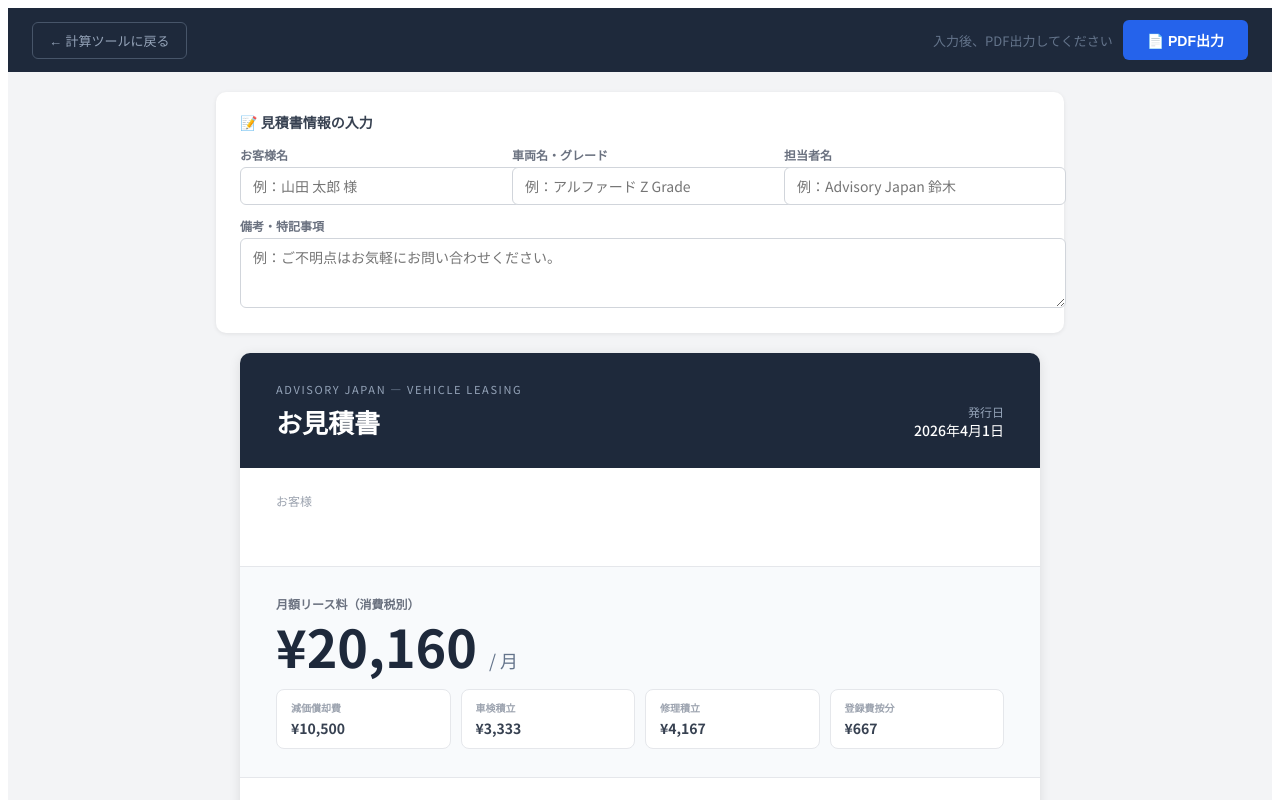
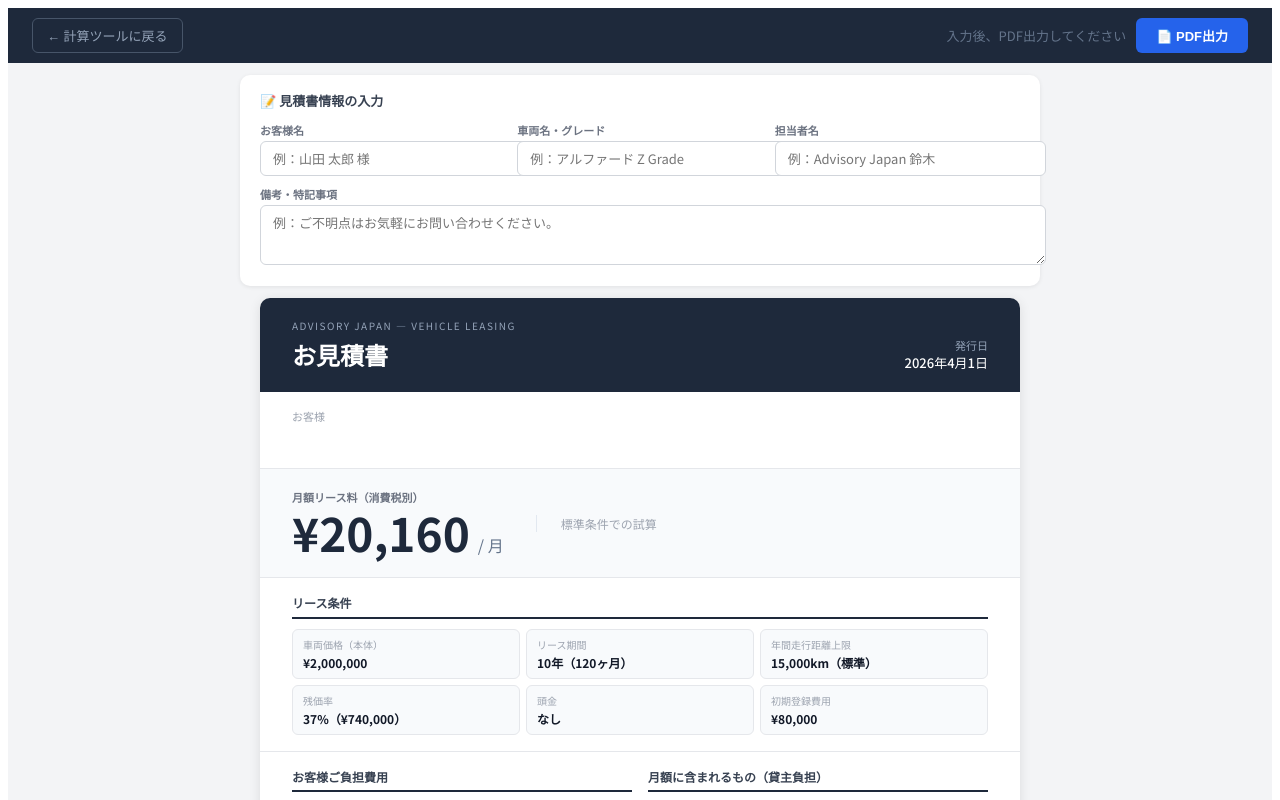
Before and after one commit to ATHgrabber/lease-calculator, a React (Vite) app: page / in a window 1280 px wide. Both pictures are taken after a click on the button "📋 見積書を作成". Shown: the top 800 px of the page. Built offline with nearby package versions, Linux system fonts and the light colour scheme.

Commit message:
見積書を1ページ対応にコンパクト化（内訳カード削除）

```diff
--- a/src/LeaseCalculator.jsx
+++ b/src/LeaseCalculator.jsx
@@ -20,107 +20,130 @@ function QuoteView({ r, params, onBack }) {
   const [notes, setNotes] = useState("");
   const today = new Date().toLocaleDateString("ja-JP", { year: "numeric", month: "long", day: "numeric" });
   const mileage = MILEAGE_OPTIONS[params.mileageIdx];
-  const iS = { border:"1px solid #d1d5db", borderRadius:6, padding:"8px 12px", fontSize:14, width:"100%", outline:"none", fontFamily:"inherit", color:"#1f2937", background:"white" };
-  const lS = { fontSize:12, color:"#6b7280", marginBottom:4, display:"block", fontWeight:600 };
+  const iS = { border:"1px solid #d1d5db", borderRadius:6, padding:"7px 12px", fontSize:13, width:"100%", outline:"none", fontFamily:"inherit", color:"#1f2937", background:"white" };
+  const lS = { fontSize:11, color:"#6b7280", marginBottom:3, display:"block", fontWeight:600 };
   return (
     <div style={{ minHeight:"100vh", background:"#f3f4f6", fontFamily:"'Noto Sans JP','Hiragino Kaku Gothic ProN',sans-serif" }}>
       <style>{`
         @import url('https://fonts.googleapis.com/css2?family=Noto+Sans+JP:wght@400;500;700&display=swap');
-        @media print { .no-print{display:none!important} body{background:white!important} .qp{box-shadow:none!important;margin:0!important;border-radius:0!important} *{-webkit-print-color-adjust:exact!important;print-color-adjust:exact!important} }
+        @media print {
+          .no-print{display:none!important}
+          body{background:white!important}
+          .qp{box-shadow:none!important;margin:0!important;border-radius:0!important}
+          *{-webkit-print-color-adjust:exact!important;print-color-adjust:exact!important}
+          @page{margin:10mm}
+        }
         input:focus,textarea:focus{border-color:#2563eb!important;box-shadow:0 0 0 2px rgba(37,99,235,.15)}
       `}</style>
-      <div className="no-print" style={{background:"#1e293b",padding:"12px 24px",display:"flex",justifyContent:"space-between",alignItems:"center"}}>
-        <button onClick={onBack} style={{background:"none",border:"1px solid #475569",color:"#94a3b8",padding:"8px 16px",borderRadius:6,cursor:"pointer",fontSize:13}}>← 計算ツールに戻る</button>
+
+      <div className="no-print" style={{background:"#1e293b",padding:"10px 24px",display:"flex",justifyContent:"space-between",alignItems:"center"}}>
+        <button onClick={onBack} style={{background:"none",border:"1px solid #475569",color:"#94a3b8",padding:"7px 14px",borderRadius:6,cursor:"pointer",fontSize:13}}>← 計算ツールに戻る</button>
         <div style={{display:"flex",gap:10,alignItems:"center"}}>
           <span style={{color:"#64748b",fontSize:13}}>入力後、PDF出力してください</span>
-          <button onClick={()=>window.print()} style={{background:"#2563eb",border:"none",color:"white",padding:"10px 24px",borderRadius:6,cursor:"pointer",fontSize:14,fontWeight:600}}>📄 PDF出力</button>
+          <button onClick={()=>window.print()} style={{background:"#2563eb",border:"none",color:"white",padding:"8px 20px",borderRadius:6,cursor:"pointer",fontSize:13,fontWeight:600}}>📄 PDF出力</button>
         </div>
       </div>
-      <div className="no-print" style={{maxWidth:800,margin:"20px auto",background:"white",borderRadius:10,padding:"20px 24px",boxShadow:"0 1px 4px rgba(0,0,0,.08)"}}>
-        <div style={{fontSize:14,fontWeight:700,color:"#374151",marginBottom:14}}>📝 見積書情報の入力</div>
-        <div style={{display:"grid",gridTemplateColumns:"1fr 1fr 1fr",gap:16,marginBottom:12}}>
+
+      <div className="no-print" style={{maxWidth:760,margin:"12px auto",background:"white",borderRadius:10,padding:"16px 20px",boxShadow:"0 1px 4px rgba(0,0,0,.08)"}}>
+        <div style={{fontSize:13,fontWeight:700,color:"#374151",marginBottom:12}}>📝 見積書情報の入力</div>
+        <div style={{display:"grid",gridTemplateColumns:"1fr 1fr 1fr",gap:12,marginBottom:10}}>
           <div><label style={lS}>お客様名</label><input style={iS} value={clientName} onChange={e=>setClientName(e.target.value)} placeholder="例：山田 太郎 様" /></div>
           <div><label style={lS}>車両名・グレード</label><input style={iS} value={vehicleName} onChange={e=>setVehicleName(e.target.value)} placeholder="例：アルファード Z Grade" /></div>
           <div><label style={lS}>担当者名</label><input style={iS} value={staffName} onChange={e=>setStaffName(e.target.value)} placeholder="例：Advisory Japan 鈴木" /></div>
         </div>
-        <div><label style={lS}>備考・特記事項</label><textarea style={{...iS,height:52,resize:"vertical"}} value={notes} onChange={e=>setNotes(e.target.value)} placeholder="例：ご不明点はお気軽にお問い合わせください。" /></div>
+        <div><label style={lS}>備考・特記事項</label><textarea style={{...iS,height:44,resize:"vertical"}} value={notes} onChange={e=>setNotes(e.target.value)} placeholder="例：ご不明点はお気軽にお問い合わせください。" /></div>
       </div>
-      <div className="qp" style={{maxWidth:800,margin:"0 auto 40px",background:"white",borderRadius:10,boxShadow:"0 2px 12px rgba(0,0,0,.1)",overflow:"hidden"}}>
-        <div style={{background:"#1e293b",padding:"28px 36px",display:"flex",justifyContent:"space-between",alignItems:"flex-end"}}>
+
+      <div className="qp" style={{maxWidth:760,margin:"0 auto 20px",background:"white",borderRadius:10,boxShadow:"0 2px 12px rgba(0,0,0,.1)",overflow:"hidden"}}>
+
+        <div style={{background:"#1e293b",padding:"20px 32px",display:"flex",justifyContent:"space-between",alignItems:"flex-end"}}>
           <div>
-            <div style={{fontSize:11,color:"#94a3b8",letterSpacing:"0.15em",textTransform:"uppercase",marginBottom:6}}>Advisory Japan — Vehicle Leasing</div>
-            <div style={{fontSize:26,fontWeight:700,color:"white"}}>お見積書</div>
+            <div style={{fontSize:10,color:"#94a3b8",letterSpacing:"0.15em",textTransform:"uppercase",marginBottom:4}}>Advisory Japan — Vehicle Leasing</div>
+            <div style={{fontSize:24,fontWeight:700,color:"white"}}>お見積書</div>
           </div>
-          <div style={{textAlign:"right"}}><div style={{fontSize:12,color:"#94a3b8"}}>発行日</div><div style={{fontSize:14,color:"white",fontWeight:500}}>{today}</div></div>
+          <div style={{textAlign:"right"}}>
+            <div style={{fontSize:11,color:"#94a3b8"}}>発行日</div>
+            <div style={{fontSize:13,color:"white",fontWeight:500}}>{today}</div>
+          </div>
         </div>
-        <div style={{padding:"24px 36px",borderBottom:"1px solid #e5e7eb",display:"flex",justifyContent:"space-between",alignItems:"flex-start"}}>
+
+        <div style={{padding:"16px 32px",borderBottom:"1px solid #e5e7eb",display:"flex",justifyContent:"space-between",alignItems:"center"}}>
           <div>
-            <div style={{fontSize:12,color:"#9ca3af",marginBottom:4}}>お客様</div>
-            <div style={{fontSize:20,fontWeight:700,color:"#111827"}}>{clientName||"　　　　　　　　　　"}</div>
-            {vehicleName&&<div style={{fontSize:13,color:"#6b7280",marginTop:4}}>対象車両：{vehicleName}</div>}
+            <div style={{fontSize:11,color:"#9ca3af",marginBottom:2}}>お客様</div>
+            <div style={{fontSize:18,fontWeight:700,color:"#111827"}}>{clientName||"　　　　　　　　　　"}</div>
+            {vehicleName&&<div style={{fontSize:12,color:"#6b7280",marginTop:2}}>対象車両：{vehicleName}</div>}
           </div>
-          {staffName&&<div style={{textAlign:"right"}}><div style={{fontSize:12,color:"#9ca3af",marginBottom:2}}>担当</div><div style={{fontSize:14,color:"#374151"}}>{staffName}</div></div>}
+          {staffName&&<div style={{textAlign:"right"}}><div style={{fontSize:11,color:"#9ca3af",marginBottom:1}}>担当</div><div style={{fontSize:13,color:"#374151"}}>{staffName}</div></div>}
         </div>
-        <div style={{padding:"28px 36px",background:"#f8fafc",borderBottom:"1px solid #e5e7eb"}}>
-          <div style={{fontSize:12,color:"#6b7280",fontWeight:600,marginBottom:8}}>月額リース料（消費税別）</div>
-          <div style={{display:"flex",alignItems:"baseline",gap:12}}>
-            <div style={{fontSize:52,fontWeight:800,color:"#1e293b",lineHeight:1}}>{formatYen(r.leaseMonthly)}</div>
-            <div style={{fontSize:18,color:"#64748b"}}>/ 月</div>
+
+        <div style={{padding:"20px 32px",background:"#f8fafc",borderBottom:"1px solid #e5e7eb",display:"flex",alignItems:"center",gap:32}}>
+          <div>
+            <div style={{fontSize:11,color:"#6b7280",fontWeight:600,marginBottom:4}}>月額リース料（消費税別）</div>
+            <div style={{display:"flex",alignItems:"baseline",gap:8}}>
+              <div style={{fontSize:46,fontWeight:800,color:"#1e293b",lineHeight:1}}>{formatYen(r.leaseMonthly)}</div>
+              <div style={{fontSize:16,color:"#64748b"}}>/ 月</div>
+            </div>
           </div>
-          <div style={{marginTop:16,display:"grid",gridTemplateColumns:"repeat(4,1fr)",gap:10}}>
-            {[{l:"減価償却費",v:formatYen(r.depreciationMonthly)},{l:"車検積立",v:formatYen(r.inspectionMonthly)},{l:"修理積立",v:formatYen(r.repairMonthly)},{l:"登録費按分",v:formatYen(r.registrationMonthly)}].map(({l,v})=>(
-              <div key={l} style={{background:"white",border:"1px solid #e5e7eb",borderRadius:8,padding:"10px 14px"}}>
-                <div style={{fontSize:10,color:"#9ca3af",fontWeight:600,marginBottom:3}}>{l}</div>
-                <div style={{fontSize:14,color:"#374151",fontWeight:600}}>{v}</div>
-              </div>
-            ))}
+          <div style={{flex:1,borderLeft:"1px solid #e2e8f0",paddingLeft:24}}>
+            {r.shortTermPremium>0&&<div style={{fontSize:12,color:"#854d0e",marginBottom:4}}>※ 短期契約割増（{params.years}年）▲ {formatYen(r.shortTermPremium)}/月 含む</div>}
+            {r.mileageDiscount>0&&<div style={{fontSize:12,color:"#166534",marginBottom:4}}>※ 走行距離割引（{mileage.label}）▼ {formatYen(r.mileageDiscount)}/月 適用</div>}
+            {r.downPayment>0&&<div style={{fontSize:12,color:"#1d4ed8"}}>※ 頭金 {formatYen(r.downPayment)} 適用済</div>}
+            {!r.shortTermPremium&&!r.mileageDiscount&&!r.downPayment&&<div style={{fontSize:12,color:"#9ca3af"}}>標準条件での試算</div>}
           </div>
-          {r.shortTermPremium>0&&<div style={{marginTop:10,padding:"8px 14px",background:"#fef9c3",border:"1px solid #fde047",borderRadius:6,fontSize:13,color:"#854d0e",display:"flex",justifyContent:"space-between"}}><span>短期契約割増（{params.years}年）</span><span>▲ {formatYen(r.shortTermPremium)} / 月</span></div>}
-          {r.mileageDiscount>0&&<div style={{marginTop:8,padding:"8px 14px",background:"#f0fdf4",border:"1px solid #86efac",borderRadius:6,fontSize:13,color:"#166534",display:"flex",justifyContent:"space-between"}}><span>走行距離割引（{mileage.label}）</span><span>▼ {formatYen(r.mileageDiscount)} / 月</span></div>}
         </div>
-        <div style={{padding:"24px 36px",borderBottom:"1px solid #e5e7eb"}}>
-          <div style={{fontSize:13,fontWeight:700,color:"#374151",marginBottom:14,paddingBottom:8,borderBottom:"2px solid #1e293b"}}>リース条件</div>
-          <div style={{display:"grid",gridTemplateColumns:"1fr 1fr",gap:0}}>
-            {[{label:"車両価格（本体）",value:formatYen(params.carPrice)},{label:"リース期間",value:`${params.years}年（${r.months}ヶ月）`},{label:"年間走行距離上限",value:mileage.label},{label:"残価率（査定補正前）",value:`${(r.residualRate*100).toFixed(0)}%（${formatYen(r.residualValue)}）`},{label:"頭金",value:params.downPayment>0?formatYen(params.downPayment):"なし"},{label:"初期登録費用",value:formatYen(params.registration)}].map(({label,value},i)=>(
-              <div key={label} style={{padding:"10px 0",borderBottom:"1px solid #f3f4f6",display:"flex",justifyContent:"space-between",paddingRight:i%2===0?24:0,paddingLeft:i%2===1?24:0,borderLeft:i%2===1?"1px solid #f3f4f6":"none"}}>
-                <span style={{fontSize:13,color:"#6b7280"}}>{label}</span>
-                <span style={{fontSize:13,color:"#111827",fontWeight:600}}>{value}</span>
+
+        <div style={{padding:"16px 32px",borderBottom:"1px solid #e5e7eb"}}>
+          <div style={{fontSize:12,fontWeight:700,color:"#374151",marginBottom:10,paddingBottom:6,borderBottom:"2px solid #1e293b"}}>リース条件</div>
+          <div style={{display:"grid",gridTemplateColumns:"1fr 1fr 1fr",gap:6}}>
+            {[
+              {label:"車両価格（本体）",value:formatYen(params.carPrice)},
+              {label:"リース期間",value:`${params.years}年（${r.months}ヶ月）`},
+              {label:"年間走行距離上限",value:mileage.label},
+              {label:"残価率",value:`${(r.residualRate*100).toFixed(0)}%（${formatYen(r.residualValue)}）`},
+              {label:"頭金",value:params.downPayment>0?formatYen(params.downPayment):"なし"},
+              {label:"初期登録費用",value:formatYen(params.registration)},
+            ].map(({label,value})=>(
+              <div key={label} style={{padding:"7px 10px",background:"#f8fafc",borderRadius:6,border:"1px solid #e5e7eb"}}>
+                <div style={{fontSize:10,color:"#9ca3af",marginBottom:2}}>{label}</div>
+                <div style={{fontSize:12,color:"#111827",fontWeight:600}}>{value}</div>
               </div>
             ))}
           </div>
         </div>
-        <div style={{padding:"24px 36px",borderBottom:"1px solid #e5e7eb",background:"#fafafa"}}>
-          <div style={{fontSize:13,fontWeight:700,color:"#374151",marginBottom:14,paddingBottom:8,borderBottom:"2px solid #1e293b"}}>お客様ご負担費用（月額リース料に含まれません）</div>
-          <div style={{display:"grid",gridTemplateColumns:"1fr 1fr",gap:10}}>
-            {[{label:"自動車保険（任意）",value:"お客様手配",note:"車両保険込みを推奨"},{label:"タイヤ・消耗品",value:"実費",note:"摩耗・パンク等"},{label:"ガソリン・充電費",value:"実費",note:"使用量に応じて"},{label:"洗車・クリーニング",value:"実費",note:"任意"},{label:"駐車場代",value:"実費",note:"契約者負担"},{label:"違反罰金・事故費用",value:"実費",note:"契約者負担"}].map(({label,value,note})=>(
-              <div key={label} style={{background:"white",border:"1px solid #e5e7eb",borderRadius:8,padding:"12px 14px",display:"flex",justifyContent:"space-between",alignItems:"center"}}>
-                <div><div style={{fontSize:13,color:"#374151",fontWeight:500}}>{label}</div><div style={{fontSize:11,color:"#9ca3af",marginTop:2}}>{note}</div></div>
-                <div style={{fontSize:13,color:"#6b7280",fontWeight:600}}>{value}</div>
-              </div>
-            ))}
+
+        <div style={{padding:"16px 32px",borderBottom:"1px solid #e5e7eb",display:"grid",gridTemplateColumns:"1fr 1fr",gap:16}}>
+          <div>
+            <div style={{fontSize:12,fontWeight:700,color:"#374151",marginBottom:8,paddingBottom:5,borderBottom:"2px solid #1e293b"}}>お客様ご負担費用</div>
+            <div style={{fontSize:11,color:"#6b7280",lineHeight:1.9}}>
+              ・ 自動車保険（任意・車両保険込み推奨）<br/>
+              ・ タイヤ・オイル等の消耗品<br/>
+              ・ ガソリン・充電費用<br/>
+              ・ 駐車場代・洗車費用<br/>
+              ・ 違反罰金・事故費用
+            </div>
+          </div>
+          <div>
+            <div style={{fontSize:12,fontWeight:700,color:"#374151",marginBottom:8,paddingBottom:5,borderBottom:"2px solid #1e293b"}}>月額に含まれるもの（貸主負担）</div>
+            <div style={{display:"flex",flexDirection:"column",gap:5}}>
+              {[{l:"✅ 車検費用",n:`3・5・7・9年目（計${formatYen(r.totalInspection)}）`},{l:"✅ 法定点検・修理費積立",n:"年間積立 "+formatYen(params.annualRepair)}].map(({l,n})=>(
+                <div key={l} style={{background:"#f0fdf4",border:"1px solid #bbf7d0",borderRadius:6,padding:"6px 10px"}}>
+                  <div style={{fontSize:12,color:"#166534",fontWeight:500}}>{l}</div>
+                  <div style={{fontSize:10,color:"#4ade80"}}>{n}</div>
+                </div>
+              ))}
+            </div>
           </div>
         </div>
-        <div style={{padding:"24px 36px",borderBottom:"1px solid #e5e7eb"}}>
-          <div style={{fontSize:13,fontWeight:700,color:"#374151",marginBottom:14,paddingBottom:8,borderBottom:"2px solid #1e293b"}}>月額リース料に含まれるもの（貸主負担）</div>
-          <div style={{display:"grid",gridTemplateColumns:"repeat(3,1fr)",gap:10}}>
-            {[{label:"車検費用",icon:"✅"},{label:"法定点検",icon:"✅"},{label:"修理費積立",icon:"✅"}].map(({label,icon})=>(
-              <div key={label} style={{background:"#f0fdf4",border:"1px solid #bbf7d0",borderRadius:8,padding:"10px 14px",display:"flex",alignItems:"center",gap:8}}>
-                <span>{icon}</span><span style={{fontSize:13,color:"#166534",fontWeight:500}}>{label}</span>
-              </div>
-            ))}
+
+        {notes&&<div style={{padding:"12px 32px",borderBottom:"1px solid #e5e7eb"}}><span style={{fontSize:11,fontWeight:700,color:"#374151"}}>備考：</span><span style={{fontSize:12,color:"#4b5563",marginLeft:8}}>{notes}</span></div>}
+
+        <div style={{padding:"14px 32px",background:"#f8fafc"}}>
+          <div style={{fontSize:10,color:"#9ca3af",lineHeight:1.8}}>
+            ※ 本見積書の金額は参考値です。残価率は中古車市場の一般的な参考値に基づき試算しています。消費税は別途申し受けます。金利・損害保険料は含まれておりません。正式なご契約の際は別途契約書をご確認ください。
           </div>
-          <div style={{marginTop:10,fontSize:12,color:"#9ca3af"}}>※ 車検スケジュール：3年目¥120,000 / 5年目¥80,000 / 7年目¥120,000 / 9年目¥80,000（{params.years}年間合計：{formatYen(r.totalInspection)}）</div>
-        </div>
-        {notes&&<div style={{padding:"20px 36px",borderBottom:"1px solid #e5e7eb"}}><div style={{fontSize:12,fontWeight:700,color:"#374151",marginBottom:6}}>備考</div><div style={{fontSize:13,color:"#4b5563",lineHeight:1.8}}>{notes}</div></div>}
-        <div style={{padding:"20px 36px",background:"#f8fafc"}}>
-          <div style={{fontSize:11,color:"#9ca3af",lineHeight:1.8}}>
-            ※ 本見積書の金額は参考値です。残価率は中古車市場の一般的な参考値に基づき試算しています。<br/>
-            ※ 消費税は別途申し受けます。金利・損害保険料は含まれておりません。<br/>
-            ※ 正式なご契約の際は別途契約書をご確認ください。
-          </div>
-          <div style={{marginTop:12,paddingTop:12,borderTop:"1px solid #e5e7eb",display:"flex",justifyContent:"space-between"}}>
-            <div style={{fontSize:11,color:"#9ca3af"}}>Advisory Japan Vehicle Leasing</div>
-            <div style={{fontSize:11,color:"#9ca3af"}}>発行：{today}</div>
+          <div style={{marginTop:8,paddingTop:8,borderTop:"1px solid #e5e7eb",display:"flex",justifyContent:"space-between"}}>
+            <div style={{fontSize:10,color:"#9ca3af"}}>Advisory Japan Vehicle Leasing</div>
+            <div style={{fontSize:10,color:"#9ca3af"}}>発行：{today}</div>
           </div>
         </div>
       </div>
@@ -209,7 +232,6 @@ export default function LeaseCalculator() {
         .pdf-btn:hover { background: rgba(59,130,246,0.25) !important; transform: translateY(-1px); }
         @media print { .no-print { display: none !important; } * { -webkit-print-color-adjust: exact !important; print-color-adjust: exact !important; } }
       `}</style>
-
       <div style={{ background: "linear-gradient(180deg, #0a1628 0%, #060d1a 100%)", borderBottom: "1px solid #1a2d4a", padding: "36px 24px 28px", marginBottom: 32 }}>
         <div style={{ maxWidth: 720, margin: "0 auto", display: "flex", justifyContent: "space-between", alignItems: "flex-start" }}>
           <div>
@@ -229,7 +251,6 @@ export default function LeaseCalculator() {
           </div>
         </div>
       </div>
-
       <div style={{ maxWidth: 720, margin: "0 auto", padding: "0 20px" }}>
         <div style={{ display: "grid", gridTemplateColumns: "1fr 1fr", gap: 16 }}>
           <div style={{ background: "#0b1929", border: "1px solid #1a2d4a", borderRadius: 16, padding: "28px 24px" }}>
@@ -271,7 +292,6 @@ export default function LeaseCalculator() {
               </div>
             </div>
           </div>
-
           <div style={{ display: "flex", flexDirection: "column", gap: 14 }}>
             <div style={{ background: "linear-gradient(135deg, #0d2040 0%, #0a1628 100%)", border: "1px solid #2a4a70", borderRadius: 16, padding: "28px 24px", textAlign: "center" }}>
               <div style={{ fontSize: 10, letterSpacing: "0.15em", color: "#3b82f6", textTransform: "uppercase", fontFamily: "'DM Mono', monospace", marginBottom: 12 }}>月額リース料（借主）</div>
@@ -287,15 +307,15 @@ export default function LeaseCalculator() {
               </div>
               {r.shortTermPremium>0&&<div style={{ marginTop: 10, padding: "10px 14px", borderRadius: 8, background: "rgba(251,191,36,0.07)", border: "1px solid rgba(251,191,36,0.2)", display: "flex", justifyContent: "space-between", alignItems: "center" }}>
                 <span style={{ fontSize: 11, color: "#fbbf24", fontFamily: "'DM Mono', monospace" }}>短期割増（{years}年契約）</span>
-                <span style={{ fontSize: 13, fontWeight: 600, color: "#fbbf24", fontFamily: "'DM Mono', monospace" }}>▲ {formatYen(r.shortTermPremium)}</span>
+                <span style={{ fontSize: 13, fontWeight: 600, color: "#fbbf24" }}>▲ {formatYen(r.shortTermPremium)}</span>
               </div>}
               {r.downPayment>0&&<div style={{ marginTop: 10, padding: "10px 14px", borderRadius: 8, background: "rgba(59,130,246,0.07)", border: "1px solid rgba(59,130,246,0.2)", display: "flex", justifyContent: "space-between", alignItems: "center" }}>
                 <span style={{ fontSize: 11, color: "#93c5fd", fontFamily: "'DM Mono', monospace" }}>頭金按分（{formatYen(r.downPayment)}）</span>
-                <span style={{ fontSize: 13, fontWeight: 600, color: "#93c5fd", fontFamily: "'DM Mono', monospace" }}>▼ {formatYen(r.downPaymentMonthly)}</span>
+                <span style={{ fontSize: 13, fontWeight: 600, color: "#93c5fd" }}>▼ {formatYen(r.downPaymentMonthly)}</span>
               </div>}
               {r.mileageDiscount!==0&&<div style={{ marginTop: 10, padding: "10px 14px", borderRadius: 8, background: r.mileageDiscount>0?"rgba(52,211,153,0.07)":"rgba(248,113,113,0.07)", border: `1px solid ${r.mileageDiscount>0?"rgba(52,211,153,0.2)":"rgba(248,113,113,0.2)"}`, display: "flex", justifyContent: "space-between", alignItems: "center" }}>
                 <span style={{ fontSize: 11, color: r.mileageDiscount>0?"#34d399":"#f87171", fontFamily: "'DM Mono', monospace" }}>走行距離割引（{r.mileage.label}）</span>
-                <span style={{ fontSize: 13, fontWeight: 600, color: r.mileageDiscount>0?"#34d399":"#f87171", fontFamily: "'DM Mono', monospace" }}>{r.mileageDiscount>0?`▼ ${formatYen(r.mileageDiscount)}`:`▲ ${formatYen(Math.abs(r.mileageDiscount))}`}</span>
+                <span style={{ fontSize: 13, fontWeight: 600, color: r.mileageDiscount>0?"#34d399":"#f87171" }}>{r.mileageDiscount>0?`▼ ${formatYen(r.mileageDiscount)}`:`▲ ${formatYen(Math.abs(r.mileageDiscount))}`}</span>
               </div>}
             </div>
             <div style={{ background: "#0b1929", border: "1px solid #1a2d4a", borderRadius: 16, padding: "20px 20px" }}>
```
